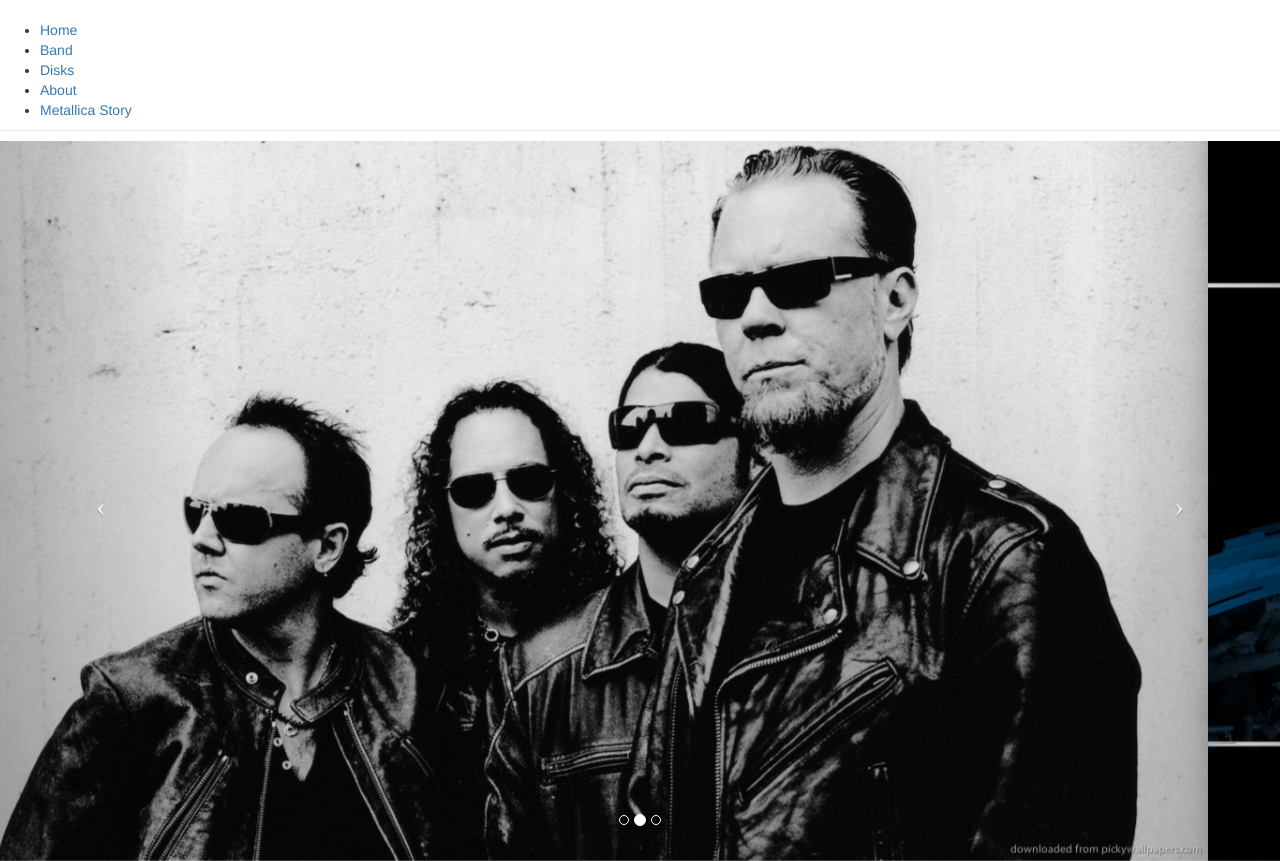
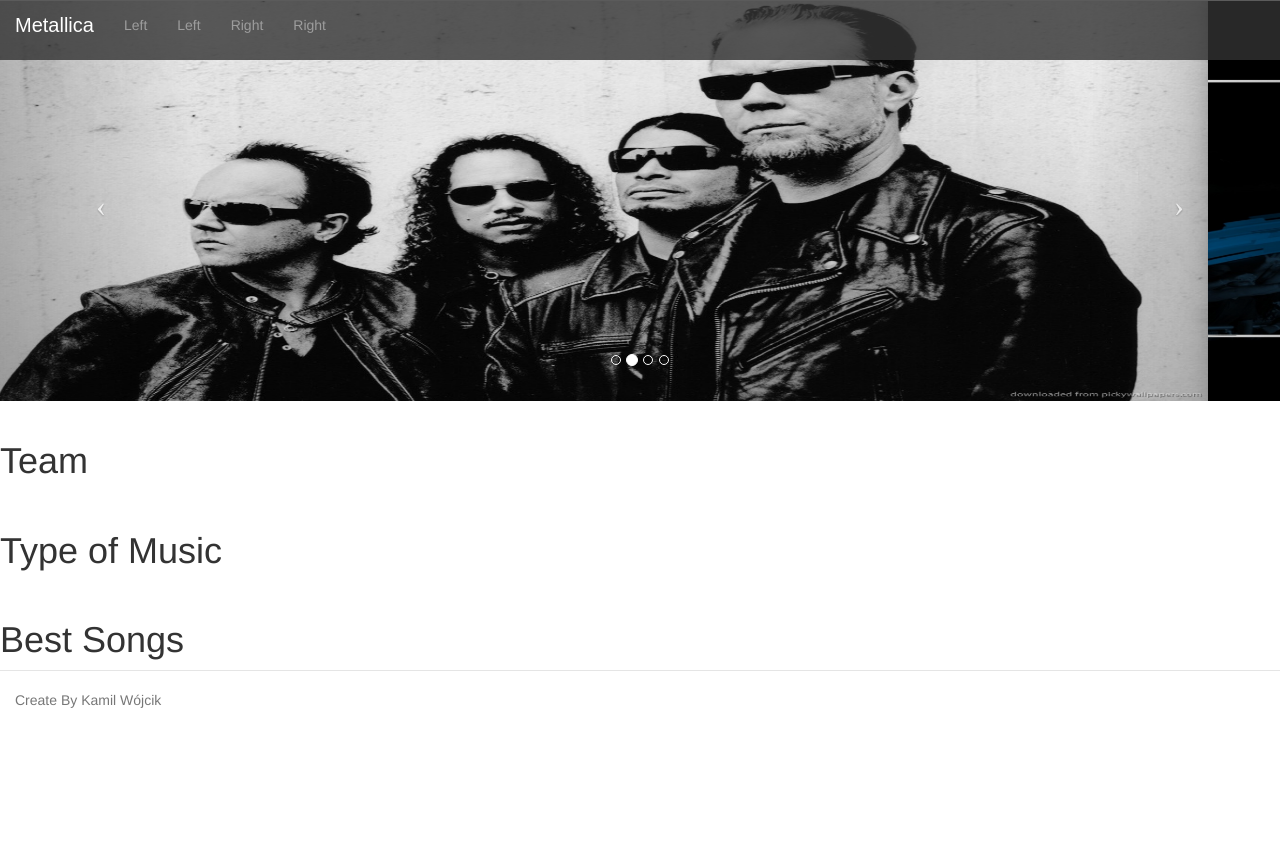
Before and after one commit to YellowFlash525/FirstProject, a website: page app/index.html in a window 1280 px wide. Shown: the top 861 px of the page. After the commit the page ends 800 px from the top, so only its background shows below. Drawn offline with nearby package versions, Linux system fonts and the light colour scheme; files that its build step writes are made by us from their sources.

Commit message:
Edit Navbar and Craousel

```diff
--- a/app/index.html
+++ b/app/index.html
@@ -22,16 +22,23 @@
   </head>
   <body>
     <header>
-      <a href="#" id="logo"></a>
-      <nav>
-          <a href="#" id="menu-icon"></a>
-          <ul>
-            <li><a href="#" class="curent">Home</a></li>
-            <li><a href="#">Band</a></li>
-            <li><a href="#">Disks</a></li>
-            <li><a href="#">About </a></li>
-            <li><a href="#">Metallica Story</a></li>
+      <nav class="navbar navbar-inverse navbar-fixed-top myNav" role="navigation">
+        <div class="navbar-header">
+          <button type="button" class="navbar-toggle" data-toggle="collapse" data-target=".navbar-collapse">
+            <span class="icon-bar"></span>
+            <span class="icon-bar"></span>
+            <span class="icon-bar"></span>
+          </button>
+          <a class="navbar-brand" id="brand" href="#">Metallica</a>
+        </div>
+        <div class="navbar-collapse collapse">
+          <ul class="nav navbar-nav">
+            <li><a href="#">Left</a></li>
+            <li><a href="#">Left</a></li>
+            <li><a href="#">Right</a></li>
+            <li><a href="#">Right</a></li>
           </ul>
+        </div>
       </nav>
     </header><!-- /header -->
     <main>
@@ -44,6 +51,7 @@
                 <li data-target="#carousel-example-generic" data-slide-to="1" class="active"></li>
                 <li data-target="#carousel-example-generic" data-slide-to="2"></li>
                 <li data-target="#carousel-example-generic" data-slide-to="3"></li>
+                <li data-target="#carousel-example-generic" data-slide-to="4"></li>
               </ol>
               <!-- Wrapper for slides -->
               <div class="carousel-inner" role="listbox">
@@ -55,6 +63,9 @@
                 </div>
                 <div class="carousel item">
                   <img src="images/metallica3.jpg" alt="Third slide">
+                </div>
+                <div class="carousel item">
+                  <img src="images/metallica1.jpg" alt="Four slide">
                 </div>
               </div>
               <!-- Left and right controls -->
--- a/app/styles/main.css
+++ b/app/styles/main.css
@@ -1,24 +1,15 @@
-.browserupgrade {
-  margin: 0.2em 0;
-  background: #ccc;
-  color: #000;
-  padding: 0.2em 0;
-}
-
 /* Space out content a bit */
 body {
   padding-top: 20px;
   padding-bottom: 20px;
+
 }
-
 /* Everything but the jumbotron gets side spacing for mobile first views */
 header,
-.marketing,
 footer {
   padding-left: 15px;
   padding-right: 15px;
 }
-
 /* Custom page header */
 header {
   border-bottom: 1px solid #e5e5e5;
@@ -39,39 +30,40 @@ footer {
   border-top: 1px solid #e5e5e5;
 }
 
-.container-narrow > hr {
-  margin: 30px 0;
-}
-
-/* Main marketing message and sign up button */
-.jumbotron {
-  text-align: center;
-  border-bottom: 1px solid #e5e5e5;
-}
-
-.jumbotron .btn {
-  font-size: 21px;
-  padding: 14px 24px;
-}
-
-/* Supporting marketing content */
-.marketing {
-  margin: 40px 0;
-}
-
-.marketing p + h4 {
-  margin-top: 28px;
-}
-
 .carousel-inner > .item > img,
   .carousel-inner > .item > a > img {
       width: 100%;
-      height: 50%;
       margin: auto;
+      max-height: 400px !important;
   }
 
 .hero-slide {
     margin-top: -40px;
+}
+
+.navbar-toggle {
+    z-index:3;
+}
+
+/*.navbar-brand {
+    position: absolute;
+    width: 100%;
+    left: 0;
+    text-align: center;
+    margin: 0 auto;
+}
+*/
+
+.myNav {
+    background-color: rgba(50,50,50, 0.8);
+    height: 60px;
+    border-bottom: 0px;
+}
+
+.navbar-header #brand{
+    font-family: 'FuturaBook', Arial, sans-serif;
+    color: white;
+    font-size: 20px;
 }
 
 /* Responsive: Portrait tablets and up */
@@ -79,22 +71,10 @@ footer {
   .container {
     max-width: 730px;
   }
+}
 
-  /* Remove the padding we set earlier */
-  header,
-  .marketing,
-  footer {
-    padding-left: 0;
-    padding-right: 0;
-  }
-
-  /* Space out the masthead */
-  header {
-    margin-bottom: 30px;
-  }
-
-  /* Remove the bottom border on the jumbotron for visual effect */
-  .jumbotron {
-    border-bottom: 0;
+@media (max-width: 992px) {
+  .myNav {
+    height: 60px;
   }
 }
```
Also changed, not shown: app/images/metallica4.jpg (added).
